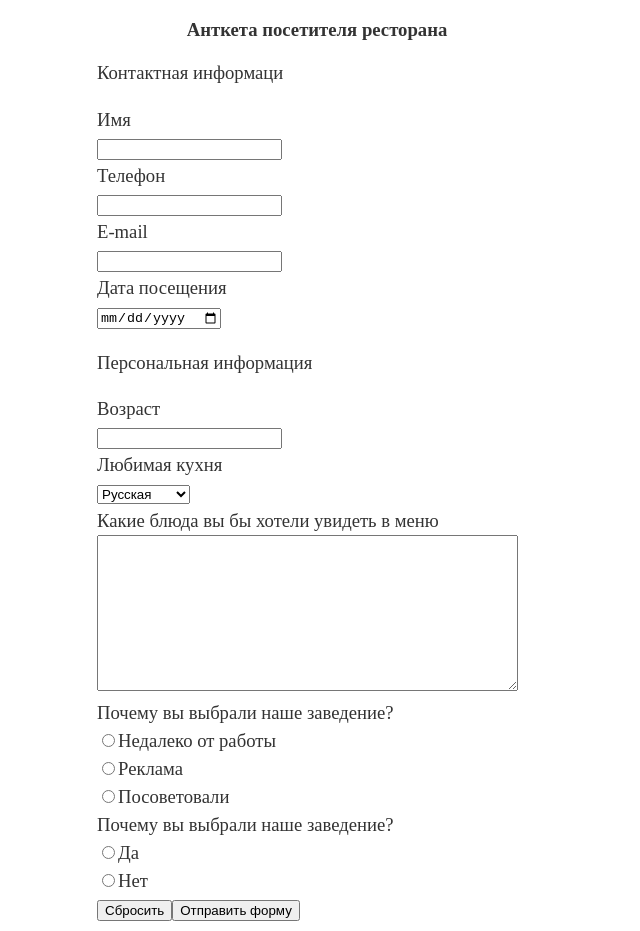
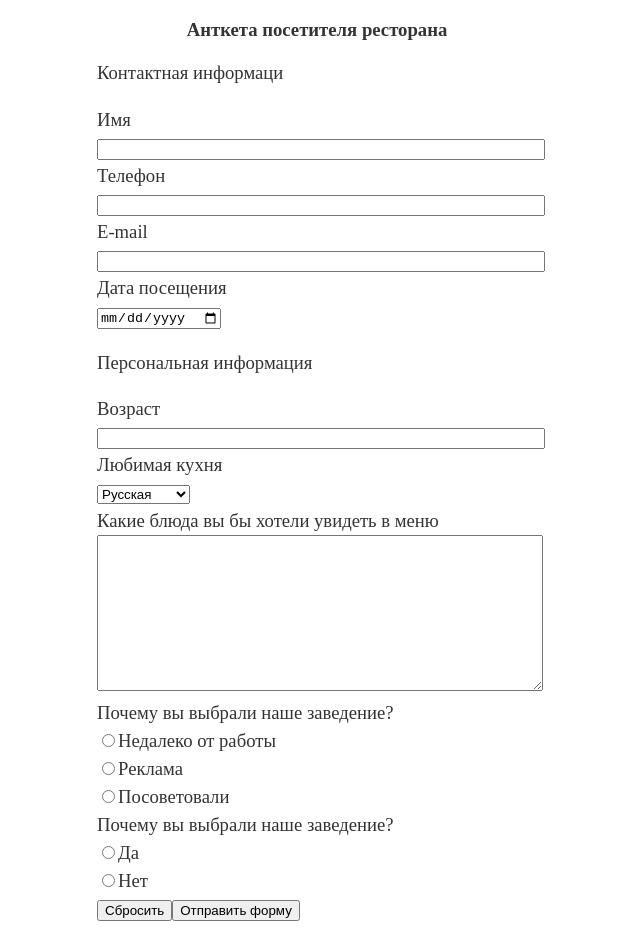
Before and after one commit to Jokend23/web-programming, a plain HTML site: page DZ-3-Korobko/index-6.html in a window 1280 px wide. Shown: the whole page, without its empty margins (323-963 px from the left). Drawn offline with Linux system fonts and the light colour scheme.

Commit message:
clear some code

```diff
--- a/DZ-3-Korobko/css/style.css
+++ b/DZ-3-Korobko/css/style.css
@@ -36,3 +36,11 @@
  padding: 5px;
  word-wrap: break-word;
 }
+
+form input[type="text"] {
+    width: 100%;
+}
+
+form textarea {
+    width: 100%;
+}
```
